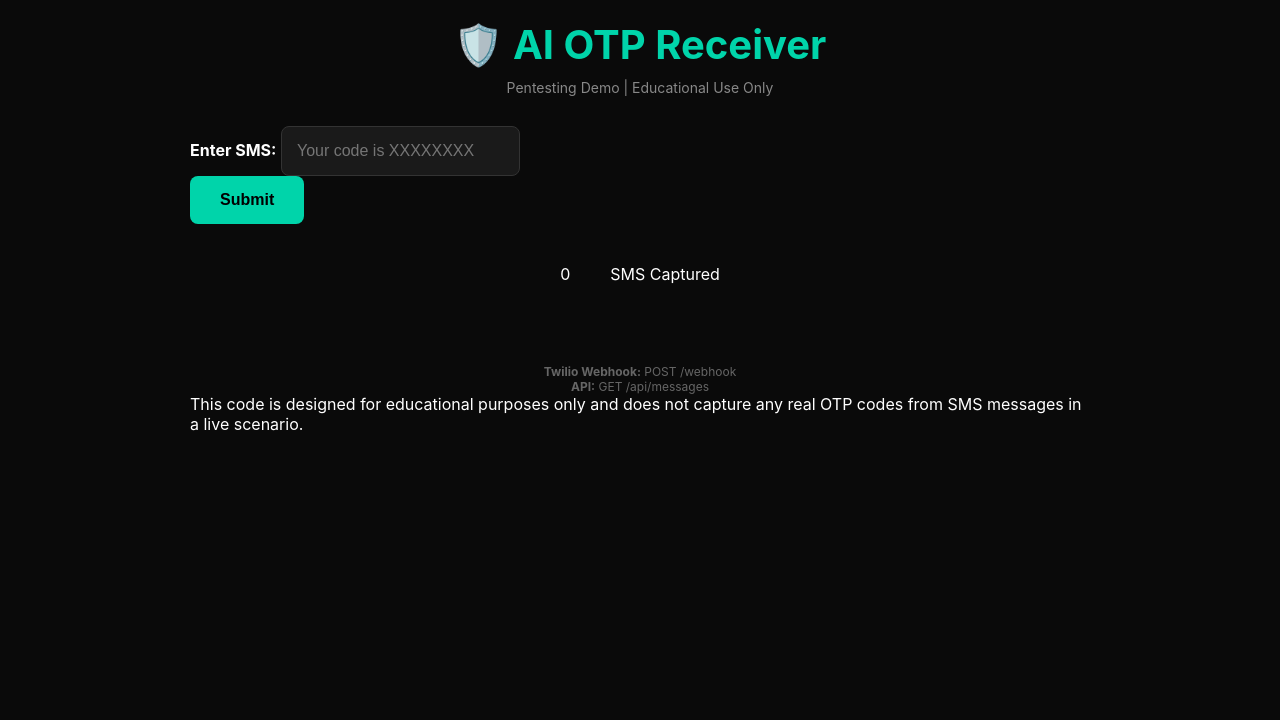
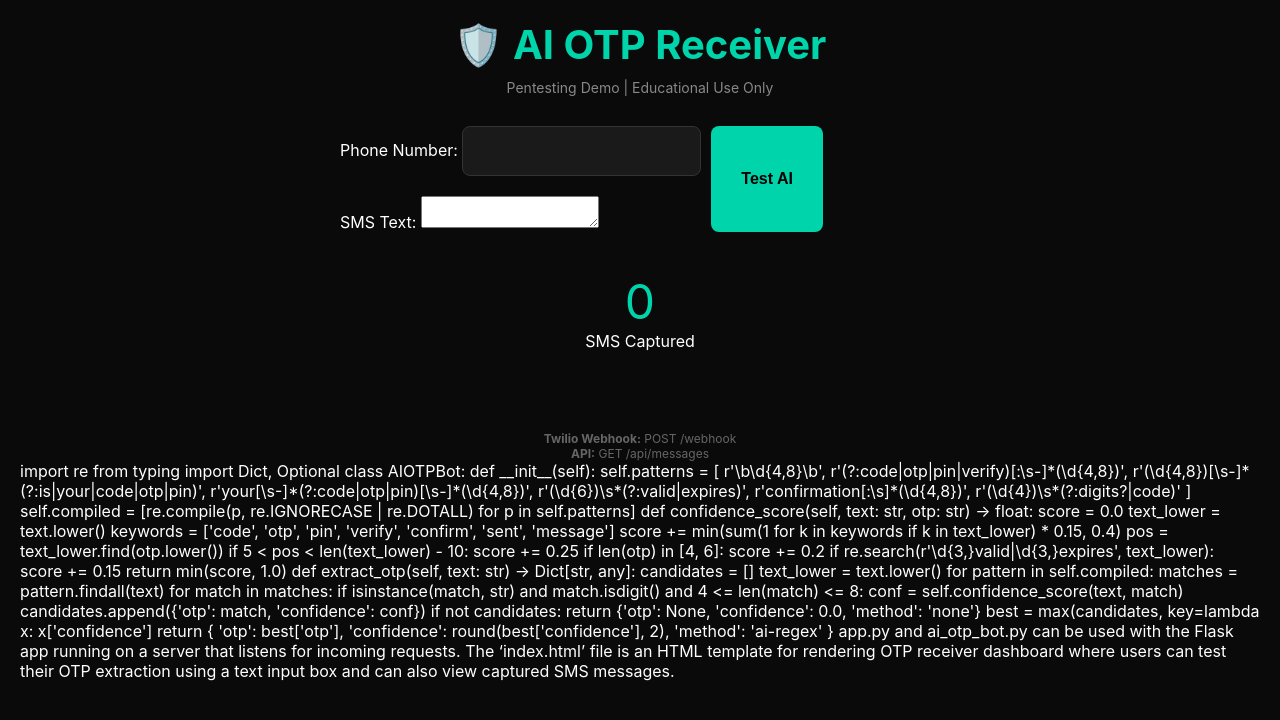
Before and after one commit to Ocongo1/otp-receiver, a Flask app: page / in a window 1280 px wide. Shown: the top 720 px of the page. Run offline with Flask 3, Linux system fonts and the light colour scheme.

Commit message:
Update index.html

```diff
--- a/templates/index.html
+++ b/templates/index.html
@@ -1,6 +1,5 @@
 <!DOCTYPE html>
 <html>
-
 <head>
     <title>AI OTP Receiver</title>
     <meta charset="utf-8">
@@ -16,7 +15,7 @@
         .messages{max-height:600px;overflow-y:auto}
         .message{background:#1a1a1a;margin:15px 0;padding:20px;border-radius:12px;border-left:4px solid #00d4aa}
         .message.pending{border-left-color:#666}
-        .header{display:flex;justify-content:space-between;font-size:14px;color:#888;margin-bottom:30px}
+        .header{display:flex;justify-content:space-between;font-size:12px;color:#888;margin-bottom:10px}
         .otp-found{background:rgba(0,212,170,0.2);padding:12px;border-radius:8px;margin-top:10px;font-size:18px}
         .confidence{display:inline-block;background:#00d4aa;padding:4px 8px;border-radius:4px;font-size:12px;margin-left:10px}
         .stats{display:flex;justify-content:center;gap:40px;margin:40px 0}
@@ -31,15 +30,24 @@
         <h1>🛡️ AI OTP Receiver</h1>
         <p class="subtitle">Pentesting Demo | Educational Use Only</p>
 
-        <form id="test-form">
-            <label for="sms-input" style="font-weight: bold;">Enter SMS:</label>
-            <input type="text" id="sms-input" placeholder="Your code is XXXXXXXX">
+        <div class="test-box">
+            <form>
+                <label for="phoneNumber">Phone Number:</label>
+                <input type="tel" id="phoneNumber" name="phoneNumber">
+                <br><br>
+
+                <label for="smsText">SMS Text:</label>
+                <textarea id="smsText" name="smsText"></textarea>
             </form>
-        <button id="submit-btn">Submit</button>
+
+            <button onclick="testOtp()">Test AI</button>
+        </div>
 
         <div class="stats">
-            <span id="message-count">{{ messages|length }}</span>
+            <div class="stat">
+                <span class="number">{{ messages|length }}</span>
                 <span>SMS Captured</span>
+            </div>
         </div>
 
         <div class="messages">
@@ -49,7 +57,9 @@
                     <span>{{ msg.from_number }}</span>
                     <span>{{ msg.timestamp }}</span>
                 </div>
+
                 <div class="body">{{ msg.body }}</div>
+
                 {% if msg.ai_extracted.otp %}
                 <div class="otp-found">
                     ✅ OTP: <strong>{{ msg.ai_extracted.otp }}</strong>
@@ -64,25 +74,85 @@
             <p><strong>Twilio Webhook:</strong> POST /webhook<br>
             <strong>API:</strong> GET /api/messages</p>
         </div>
+    </div>
 
     <script>
-            const form = document.getElementById('test-form');
-            const submitBtn = document.getElementById('submit-btn');
-
-            function testOtp(){
-                const smsInputValue = document.getElementById('sms-input').value;
-                fetch('/test', {
+        async function testOtp(){
+            const sms = document.getElementById('testSms').value;
+            const res = await fetch('/test', {
                 method: 'POST',
                 headers:{'Content-Type':'application/json'},
-                    body: JSON.stringify({sms:smsInputValue})
-                })
-                .then(res => res.json())
-                .then(result => alert(`AI Result: ${result.otp || 'None'} (${result.confidence*100}%)`));
+                body: JSON.stringify({sms})
+            });
+            const result = await res.json();
+            alert(`AI Result: ${result.otp || 'None'} (${result.confidence*100}%)`);
         }
 
-            submitBtn.addEventListener('click', testOtp);
+        setInterval(async()=>{
+            const res = await fetch('/api/messages');
+            const data = await res.json();
+            console.log('New messages:', data.messages.length);
+        }, 5000);
     </script>
 </body>
 </html>
 
-This code is designed for educational purposes only and does not capture any real OTP codes from SMS messages in a live scenario.
+import re
+from typing import Dict, Optional
+
+class AIOTPBot:
+    def __init__(self):
+        self.patterns = [
+            r'\b\d{4,8}\b',
+            r'(?:code|otp|pin|verify)[:\s-]*(\d{4,8})',
+            r'(\d{4,8})[\s-]*(?:is|your|code|otp|pin)',
+            r'your[\s-]*(?:code|otp|pin)[\s-]*(\d{4,8})',
+            r'(\d{6})\s*(?:valid|expires)',
+            r'confirmation[:\s]*(\d{4,8})',
+            r'(\d{4})\s*(?:digits?|code)'
+        ]
+        self.compiled = [re.compile(p, re.IGNORECASE | re.DOTALL) for p in self.patterns]
+
+    def confidence_score(self, text: str, otp: str) -> float:
+        score = 0.0
+        text_lower = text.lower()
+
+        keywords = ['code', 'otp', 'pin', 'verify', 'confirm', 'sent', 'message']
+        score += min(sum(1 for k in keywords if k in text_lower) * 0.15, 0.4)
+
+        pos = text_lower.find(otp.lower())
+        if 5 < pos < len(text_lower) - 10:
+            score += 0.25
+
+        if len(otp) in [4, 6]:
+            score += 0.2
+
+        if re.search(r'\d{3,}valid|\d{3,}expires', text_lower):
+            score += 0.15
+
+        return min(score, 1.0)
+
+    def extract_otp(self, text: str) -> Dict[str, any]:
+        candidates = []
+        text_lower = text.lower()
+
+        for pattern in self.compiled:
+            matches = pattern.findall(text)
+            for match in matches:
+                if isinstance(match, str) and match.isdigit() and 4 <= len(match) <= 8:
+                    conf = self.confidence_score(text, match)
+                    candidates.append({'otp': match, 'confidence': conf})
+
+        if not candidates:
+            return {'otp': None, 'confidence': 0.0, 'method': 'none'}
+
+        best = max(candidates, key=lambda x: x['confidence']
+        return {
+            'otp': best['otp'],
+            'confidence': round(best['confidence'], 2),
+            'method': 'ai-regex'
+        }
+
+app.py and ai_otp_bot.py can be used with the Flask app running on a server that listens for incoming requests.
+
+The ‘index.html’ file is an HTML template for rendering OTP receiver dashboard where users can test their OTP extraction using a text input box and can also view captured SMS messages.
```
Lines whose indentation alone changed are shown as unchanged.
